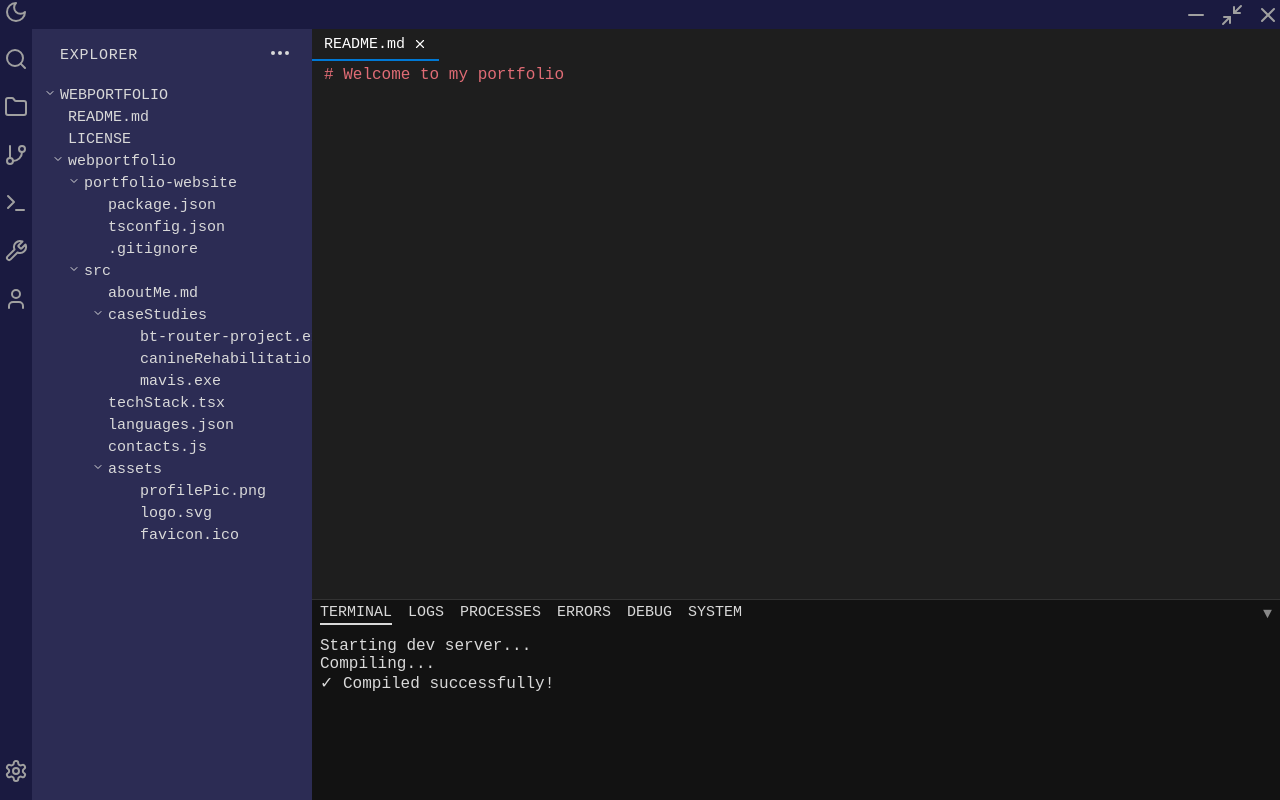
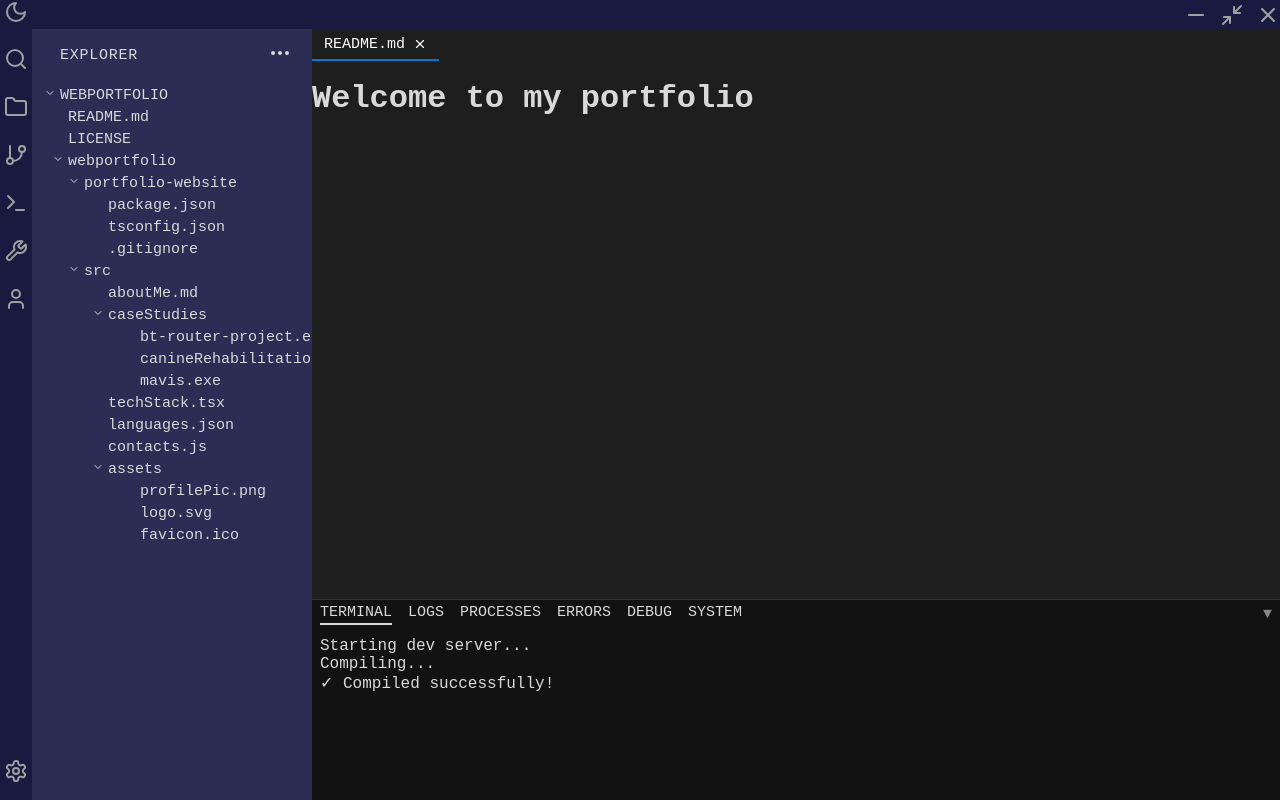
Before and after one commit to natebassett/webportfolio, a Next.js app in the folder portfolio-site/: page / in a window 1280 px wide. Built offline with nearby package versions, Linux system fonts and the light colour scheme.

Commit message:
fixed issue with image- rendered image and preloads it for efficiency - styling needed to the .md file to make it look like a .md file.

```diff
--- a/portfolio-site/package.json
+++ b/portfolio-site/package.json
@@ -16,7 +16,9 @@
     "next": "15.3.2",
     "react": "^19.0.0",
     "react-dom": "^19.0.0",
-    "react-syntax-highlighter": "^15.6.1"
+    "react-markdown": "^10.1.0",
+    "react-syntax-highlighter": "^15.6.1",
+    "remark-gfm": "^4.0.1"
   },
   "devDependencies": {
     "@eslint/eslintrc": "^3",
--- a/portfolio-site/public/code-snippets/aboutMe.md
+++ b/portfolio-site/public/code-snippets/aboutMe.md
@@ -4,8 +4,9 @@ I'm a graduate software engineer with full stack experience.
 I've worked with industry clients like BT, High Sheriff, Graphium,
 and veterinary practices during my time at Cardiff University.
 
-I don't have a favourite type of project—I'm comfortable jumping into
+I don't have a favourite type of project — I'm comfortable jumping into
 any kind of build and figuring it out.
+
 Recently, I've been focusing on learning more about data science. I'm
 interested in how data and information shape society.
 
@@ -15,3 +16,5 @@ Outside of coding, I enjoy cocktails, motorbikes, cooking, and exercise like
 taekwondo or the gym. I also travel when I can.
 
 Currently based in Cardiff, Wales.
+
+![profile](/assets/profilePic.jpg)
--- a/portfolio-site/src/components/EditorWindow.tsx
+++ b/portfolio-site/src/components/EditorWindow.tsx
@@ -1,83 +1,37 @@
 import { useTab } from '@/contexts/TabContext';
 import { useEffect, useState } from 'react';
-import { Light as SyntaxHighlighter } from 'react-syntax-highlighter';
-import js from 'react-syntax-highlighter/dist/cjs/languages/hljs/javascript';
-import json from 'react-syntax-highlighter/dist/cjs/languages/hljs/json';
-import markdown from 'react-syntax-highlighter/dist/cjs/languages/hljs/markdown';
-import { atomOneDark } from 'react-syntax-highlighter/dist/cjs/styles/hljs';
-
-import profilePic from '@/assets/images/profilePic.jpg';
-
-<img
-  src={profilePic.src}
-  alt="Profile"
-  className="absolute bottom-4 right-4 rounded-full"
-  style={{ width: '100px', height: '100px', objectFit: 'cover' }}
-/>
-
-
-// Register languages
-SyntaxHighlighter.registerLanguage('json', json);
-SyntaxHighlighter.registerLanguage('javascript', js);
-SyntaxHighlighter.registerLanguage('markdown', markdown);
+import FileRenderer from '@/components/FileRenderer';
 
 export default function EditorWindow() {
   const { activeTab } = useTab();
   const [fileContent, setFileContent] = useState<string>('');
-  const isAboutMe = activeTab?.name === 'aboutMe.md';
 
   useEffect(() => {
     if (activeTab?.url) {
       fetch(activeTab.url)
-        .then(res => res.text())
-        .then(text => setFileContent(text))
+        .then((res) => res.text())
+        .then((text) => setFileContent(text))
         .catch(() => setFileContent('// Failed to load file.'));
     } else if (activeTab) {
       setFileContent(activeTab.content);
     }
   }, [activeTab]);
 
-  if (!activeTab) {
-    return <div className="flex-1 bg-gray-900" />;
-  }
+  // Optional aggressive preload
+  useEffect(() => {
+    const img = new Image();
+    img.src = '/assets/profilePic.jpg';
+  }, []);
 
-  const getLanguage = (name: string) => {
-    if (name.endsWith('.json')) return 'json';
-    if (name.endsWith('.js')) return 'javascript';
-    if (name.endsWith('.md')) return 'markdown';
-    if (name.endsWith('.tsx')) return 'typescript';
-    return 'plaintext';
-  };
+  if (!activeTab) return <div className="flex-1 bg-gray-900" />;
 
   return (
     <div className="custom-scroll overflow-auto flex-1 w-full h-full bg-gray-900">
-      <div className="min-h-full w-full px-2 py-1">
-        <SyntaxHighlighter
-          language={getLanguage(activeTab.name)}
-          style={atomOneDark}
-          customStyle={{
-            backgroundColor: 'transparent',
-            padding: 0,
-            margin: 0,
-            fontSize: '16px',
-            fontFamily: 'Fira Code, monospace',
-            lineHeight: '1.6',
-            minHeight: '100%',
-            paddingLeft: '12px',
-            paddingTop: '4px',
-          }}
-          showLineNumbers={false}
-        >
-          {fileContent}
-        </SyntaxHighlighter>
-
-        {isAboutMe && (
-          <img
-          src={profilePic.src}
-          alt="Profile"
-          className="absolute bottom-4 right-4 rounded-full"
-          style={{ width: '100px', height: '100px', objectFit: 'cover' }}
-        />
+      <div className="min-h-full w-full px-6 py-4">
+        {activeTab.name && fileContent ? (
+          <FileRenderer fileName={activeTab.name} fileContent={fileContent} />
+        ) : (
+          <div className="text-gray-400">Loading file...</div>
         )}
       </div>
     </div>
--- /dev/null
+++ b/portfolio-site/src/components/FileRenderer.tsx
@@ -0,0 +1,79 @@
+import React from 'react';
+import { Light as SyntaxHighlighter } from 'react-syntax-highlighter';
+import { atomOneDark } from 'react-syntax-highlighter/dist/cjs/styles/hljs';
+import ReactMarkdown from 'react-markdown';
+import remarkGfm from 'remark-gfm';
+import Image from 'next/image';
+
+import js from 'react-syntax-highlighter/dist/cjs/languages/hljs/javascript';
+import json from 'react-syntax-highlighter/dist/cjs/languages/hljs/json';
+import markdown from 'react-syntax-highlighter/dist/cjs/languages/hljs/markdown';
+
+SyntaxHighlighter.registerLanguage('json', json);
+SyntaxHighlighter.registerLanguage('javascript', js);
+SyntaxHighlighter.registerLanguage('markdown', markdown);
+
+interface FileRendererProps {
+  fileName: string;
+  fileContent: string;
+}
+
+export default function FileRenderer({ fileName, fileContent }: FileRendererProps) {
+  const isMarkdown = fileName.endsWith('.md');
+
+  const getLanguage = (name: string) => {
+    if (name.endsWith('.json')) return 'json';
+    if (name.endsWith('.js')) return 'javascript';
+    if (name.endsWith('.md')) return 'markdown';
+    if (name.endsWith('.tsx')) return 'typescript';
+    return 'plaintext';
+  };
+
+  if (isMarkdown) {
+    return (
+      <div className="prose prose-invert max-w-none">
+        <ReactMarkdown
+          remarkPlugins={[remarkGfm]}
+          components={{
+            img: ({ node, ...props }) => {
+              const src = typeof props.src === 'string' ? props.src : '/assets/profilePic.jpg';
+              return (
+                <Image
+                  src={src}
+                  alt={props.alt ?? 'Profile image'}
+                  width={120}
+                  height={120}
+                  className="rounded-full mx-auto my-4"
+                  priority
+                />
+              );
+            },
+          }}
+        >
+          {fileContent}
+        </ReactMarkdown>
+      </div>
+    );
+  }
+
+  return (
+    <SyntaxHighlighter
+      language={getLanguage(fileName)}
+      style={atomOneDark}
+      customStyle={{
+        backgroundColor: 'transparent',
+        padding: 0,
+        margin: 0,
+        fontSize: '16px',
+        fontFamily: 'Fira Code, monospace',
+        lineHeight: '1.6',
+        minHeight: '100%',
+        paddingLeft: '12px',
+        paddingTop: '4px',
+      }}
+      showLineNumbers={false}
+    >
+      {fileContent}
+    </SyntaxHighlighter>
+  );
+}
--- /dev/null
+++ b/portfolio-site/src/pages/_document.tsx
@@ -0,0 +1,16 @@
+import { Html, Head, Main, NextScript } from 'next/document';
+
+export default function Document() {
+  return (
+    <Html>
+      <Head>
+        {/* Preload your image */}
+        <link rel="preload" as="image" href="/assets/profilePic.jpg" />
+      </Head>
+      <body>
+        <Main />
+        <NextScript />
+      </body>
+    </Html>
+  );
+}
--- a/portfolio-site/src/pages/index.tsx
+++ b/portfolio-site/src/pages/index.tsx
@@ -26,7 +26,6 @@ export default function Home() {
             <Tabs />
             <div className="flex-1 flex flex-col overflow-hidden">
               <EditorWindow />
-              {/* Place Terminal INSIDE this area */}
               <Terminal />
             </div>
           </div>
```
Also changed, not shown: 2 other files (tests, documents, lock files or other folders).
